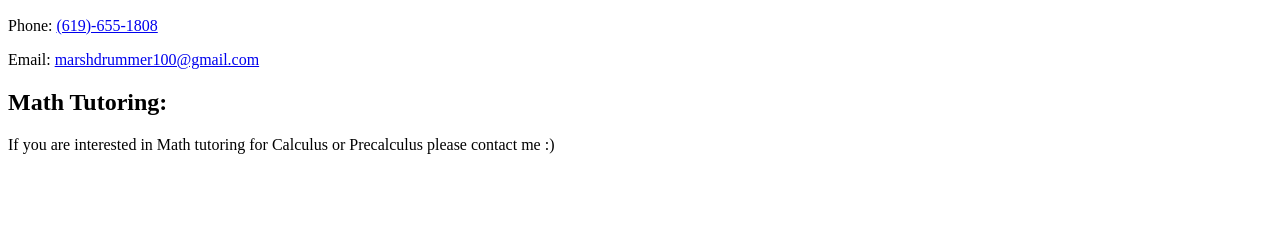
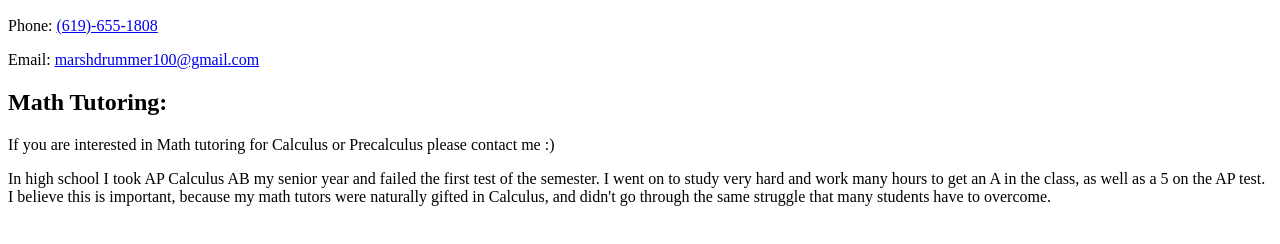
Before and after one commit to charles-marsh/charles-marsh.github.io, a plain HTML site: page index.html in a window 1280 px wide. Shown: the part 136-380 px from the top of the page. Drawn offline with Linux system fonts and the light colour scheme.

Commit message:
Update index.html

```diff
--- a/index.html
+++ b/index.html
@@ -8,5 +8,6 @@
   <p>Email: <a href="mailto:marshdrummer100@gmail.com">marshdrummer100@gmail.com</a></p>
   <h2>Math Tutoring:</h2>
   <p>If you are interested in Math tutoring for Calculus or Precalculus please contact me :)</p>
+  <p>In high school I took AP Calculus AB my senior year and failed the first test of the semester. I went on to study very hard and work many hours to get an A in the class, as well as a 5 on the AP test. I believe this is important, because my math tutors were naturally gifted in Calculus, and didn't go through the same struggle that many students have to overcome.</p>
 
 </html>
```
